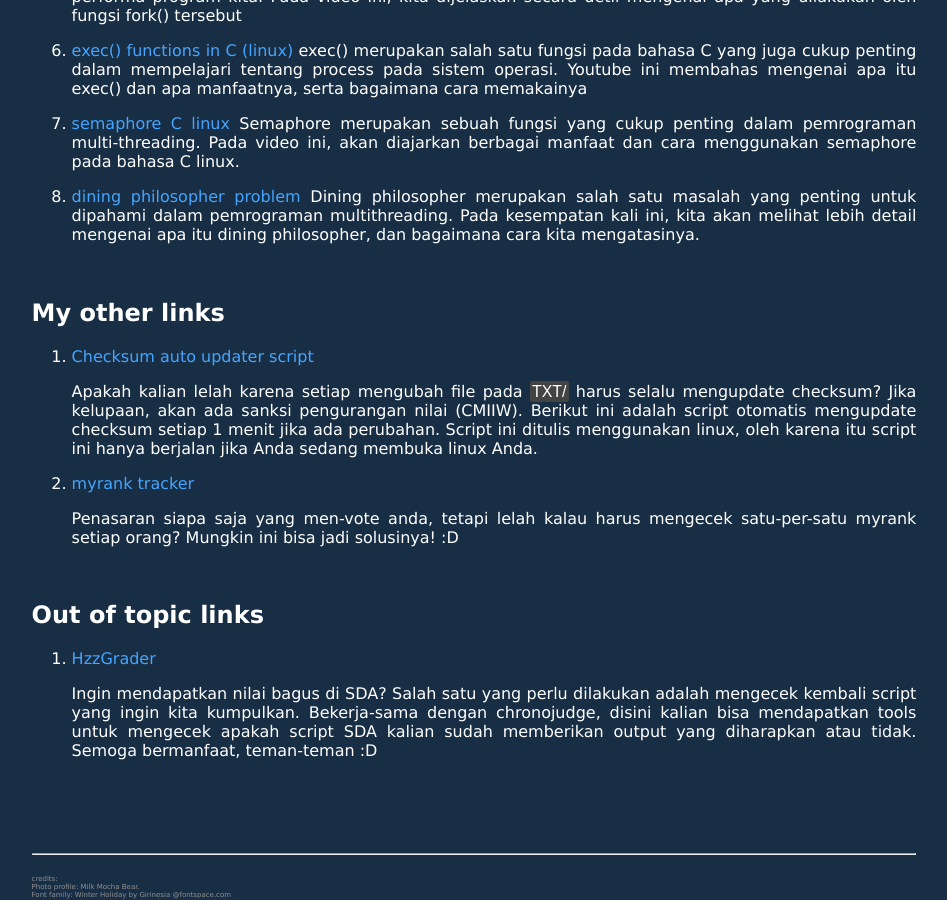
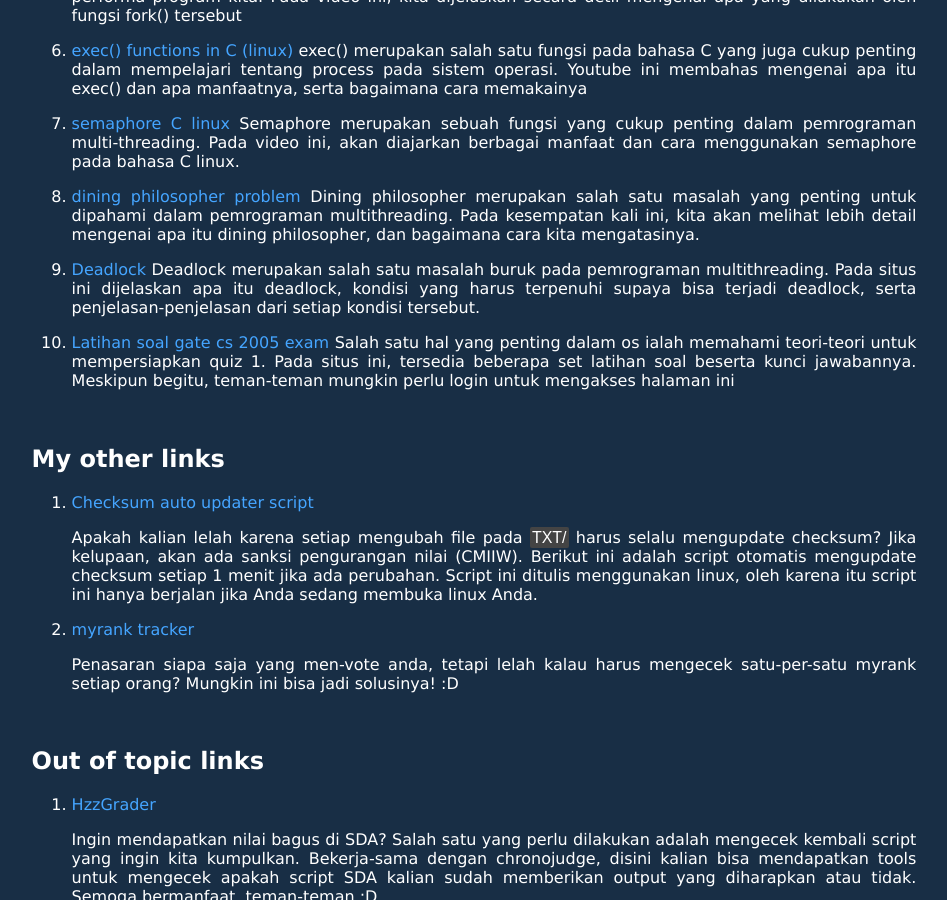
Before and after one commit to Hzz-Hzz/os212, a Jekyll site: the page built from links.md, in a window 1280 px wide and 900 px high, scrolled down 1336 px. Shown: the whole window, without its empty margins (166-1113 px from the left). Built offline with Jekyll 4.4.1, drawn with Linux system fonts in a browser that asks for light colours; our own code applies the rules of GitHub Pages for plain Markdown files.

Commit message:
Update links.md

```diff
--- a/links.md
+++ b/links.md
@@ -63,6 +63,14 @@ permalink: /LINKS/
 8. [dining philosopher problem](https://www.youtube.com/watch?v=FYUi-u7UWgw)
      Dining philosopher merupakan salah satu masalah yang penting untuk dipahami dalam pemrograman multithreading. Pada kesempatan kali ini, kita akan melihat lebih detail mengenai apa itu dining philosopher, dan bagaimana cara kita mengatasinya.
 
+9. [Deadlock](https://www.geeksforgeeks.org/introduction-of-deadlock-in-operating-system/)
+     Deadlock merupakan salah satu masalah buruk pada pemrograman multithreading. Pada situs ini dijelaskan apa itu deadlock, kondisi yang harus terpenuhi supaya bisa terjadi deadlock, serta penjelasan-penjelasan dari setiap kondisi tersebut.
+
+10. [Latihan soal gate cs 2005 exam](https://www.geeksforgeeks.org/operating-systems-set-16/#)
+     Salah satu hal yang penting dalam os ialah memahami teori-teori untuk mempersiapkan quiz 1. Pada situs ini, tersedia beberapa set latihan soal beserta kunci jawabannya. Meskipun begitu, teman-teman mungkin perlu login untuk mengakses halaman ini
+
+
+
 
 <br>
 
```
